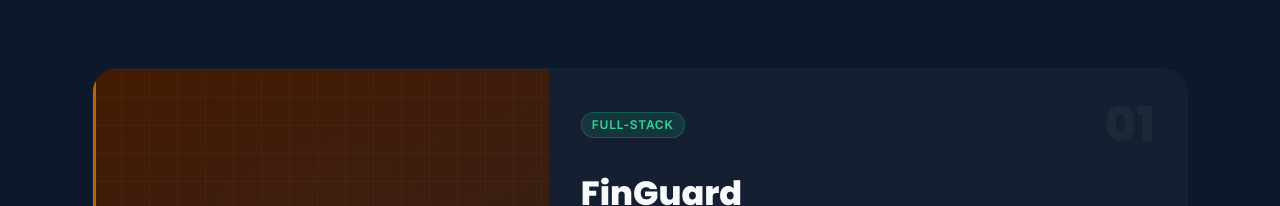
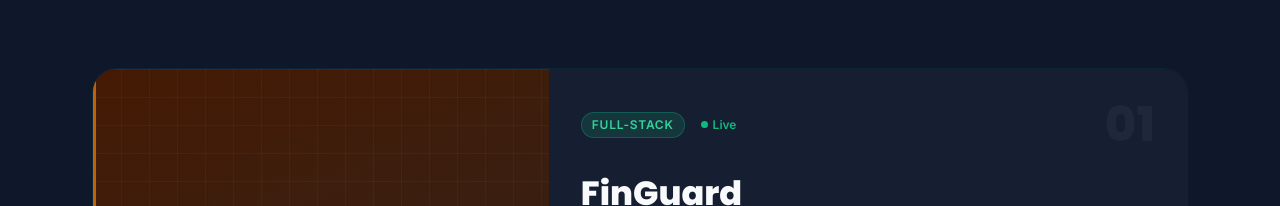
Before and after one commit to Nandu064/portfolio, a React (Create React App) app: page / in a window 1280 px wide. Shown: the part 10290-10496 px from the top of the page. Built offline with nearby package versions, Linux system fonts and the light colour scheme; no server answers.

Commit message:
Added live link

```diff
--- a/src/data/portfolio.js
+++ b/src/data/portfolio.js
@@ -322,7 +322,7 @@
     category: "Full-Stack",
     theme: "gold",
     github: "https://github.com/nandu064/finguard",
-    demo: "",
+    demo: "https://finguard-phi.vercel.app",
     technologies: [
       "Next.js 15",
       "React 19",
@@ -342,7 +342,12 @@
       "JWT sessions on Vercel Edge — cryptographic auth with zero database round-trips; rate limiting at Next.js middleware boundary before any route handler executes",
       "GraphQL introspection disabled in production, structured error logging that never leaks stack traces to the client, ObjectId types throughout to prevent cross-user data bugs",
     ],
-    skills: ["System Design", "Quantitative Finance", "Security", "API Architecture"],
+    skills: [
+      "System Design",
+      "Quantitative Finance",
+      "Security",
+      "API Architecture",
+    ],
   },
   {
     id: 0,
```
